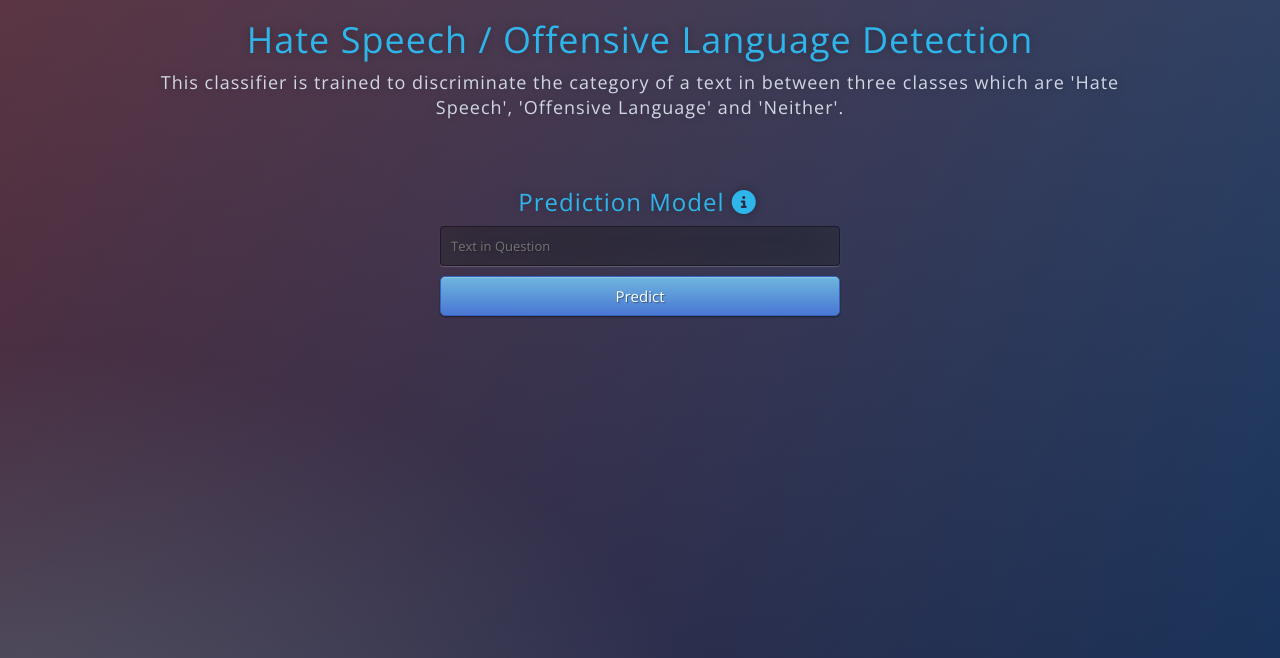
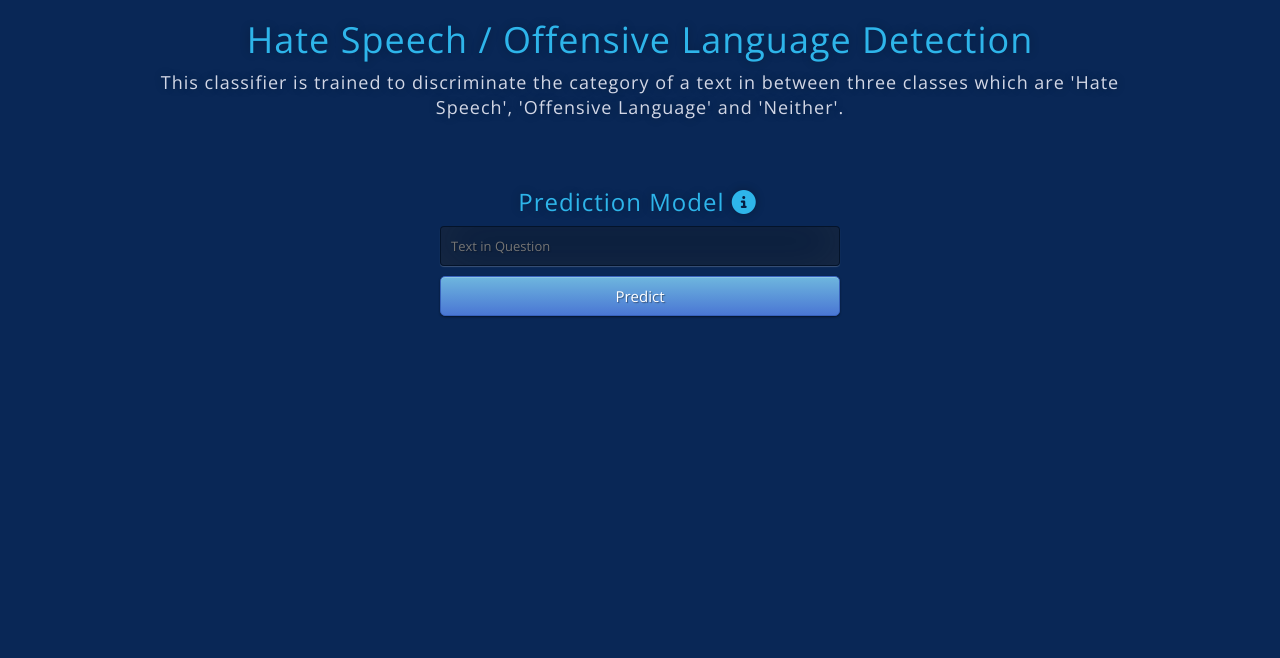
Before and after one commit to namanjain323232/hatedetection, a Flask app: page / in a window 1280 px wide. Shown: the top 658 px of the page. Run offline with Flask 2, Linux system fonts and the light colour scheme; parts of the project's set-up code (start-up, migrations or seed data) failed here and were passed over; some libraries are stand-ins or nearby versions.

Commit message:
Update style.css

```diff
--- a/static/css/style.css
+++ b/static/css/style.css
@@ -21,12 +21,12 @@ body {
 	text-align:center;
 	letter-spacing:1.2px;
 	background: #092756;
-	background: -moz-radial-gradient(0% 100%, ellipse cover, rgba(104,128,138,.4) 10%,rgba(138,114,76,0) 40%),-moz-linear-gradient(top,  rgba(57,173,219,.25) 0%, rgba(42,60,87,.4) 100%), -moz-linear-gradient(-45deg,  #670d10 0%, #092756 100%);
-	background: -webkit-radial-gradient(0% 100%, ellipse cover, rgba(104,128,138,.4) 10%,rgba(138,114,76,0) 40%), -webkit-linear-gradient(top,  rgba(57,173,219,.25) 0%,rgba(42,60,87,.4) 100%), -webkit-linear-gradient(-45deg,  #670d10 0%,#092756 100%);
-	background: -o-radial-gradient(0% 100%, ellipse cover, rgba(104,128,138,.4) 10%,rgba(138,114,76,0) 40%), -o-linear-gradient(top,  rgba(57,173,219,.25) 0%,rgba(42,60,87,.4) 100%), -o-linear-gradient(-45deg,  #670d10 0%,#092756 100%);
-	background: -ms-radial-gradient(0% 100%, ellipse cover, rgba(104,128,138,.4) 10%,rgba(138,114,76,0) 40%), -ms-linear-gradient(top,  rgba(57,173,219,.25) 0%,rgba(42,60,87,.4) 100%), -ms-linear-gradient(-45deg,  #670d10 0%,#092756 100%);
-	background: -webkit-radial-gradient(0% 100%, ellipse cover, rgba(104,128,138,.4) 10%,rgba(138,114,76,0) 40%), linear-gradient(to bottom,  rgba(57,173,219,.25) 0%,rgba(42,60,87,.4) 100%), linear-gradient(135deg,  #670d10 0%,#092756 100%);
-	filter: progid:DXImageTransform.Microsoft.gradient( startColorstr='#3E1D6D', endColorstr='#092756', GradientType=1 );
+	#background: -moz-radial-gradient(0% 100%, ellipse cover, rgba(104,128,138,.4) 10%,rgba(138,114,76,0) 40%),-moz-linear-gradient(top,  rgba(57,173,219,.25) 0%, rgba(42,60,87,.4) 100%), -moz-linear-gradient(-45deg,  #670d10 0%, #092756 100%);
+	#background: -webkit-radial-gradient(0% 100%, ellipse cover, rgba(104,128,138,.4) 10%,rgba(138,114,76,0) 40%), -webkit-linear-gradient(top,  rgba(57,173,219,.25) 0%,rgba(42,60,87,.4) 100%), -webkit-linear-gradient(-45deg,  #670d10 0%,#092756 100%);
+	#background: -o-radial-gradient(0% 100%, ellipse cover, rgba(104,128,138,.4) 10%,rgba(138,114,76,0) 40%), -o-linear-gradient(top,  rgba(57,173,219,.25) 0%,rgba(42,60,87,.4) 100%), -o-linear-gradient(-45deg,  #670d10 0%,#092756 100%);
+	#background: -ms-radial-gradient(0% 100%, ellipse cover, rgba(104,128,138,.4) 10%,rgba(138,114,76,0) 40%), -ms-linear-gradient(top,  rgba(57,173,219,.25) 0%,rgba(42,60,87,.4) 100%), -ms-linear-gradient(-45deg,  #670d10 0%,#092756 100%);
+	#background: -webkit-radial-gradient(0% 100%, ellipse cover, rgba(104,128,138,.4) 10%,rgba(138,114,76,0) 40%), linear-gradient(to bottom,  rgba(57,173,219,.25) 0%,rgba(42,60,87,.4) 100%), linear-gradient(135deg,  #670d10 0%,#092756 100%);
+	#filter: progid:DXImageTransform.Microsoft.gradient( startColorstr='#3E1D6D', endColorstr='#092756', GradientType=1 );
     background-repeat: no-repeat;
     background-attachment: fixed;
 }
```
